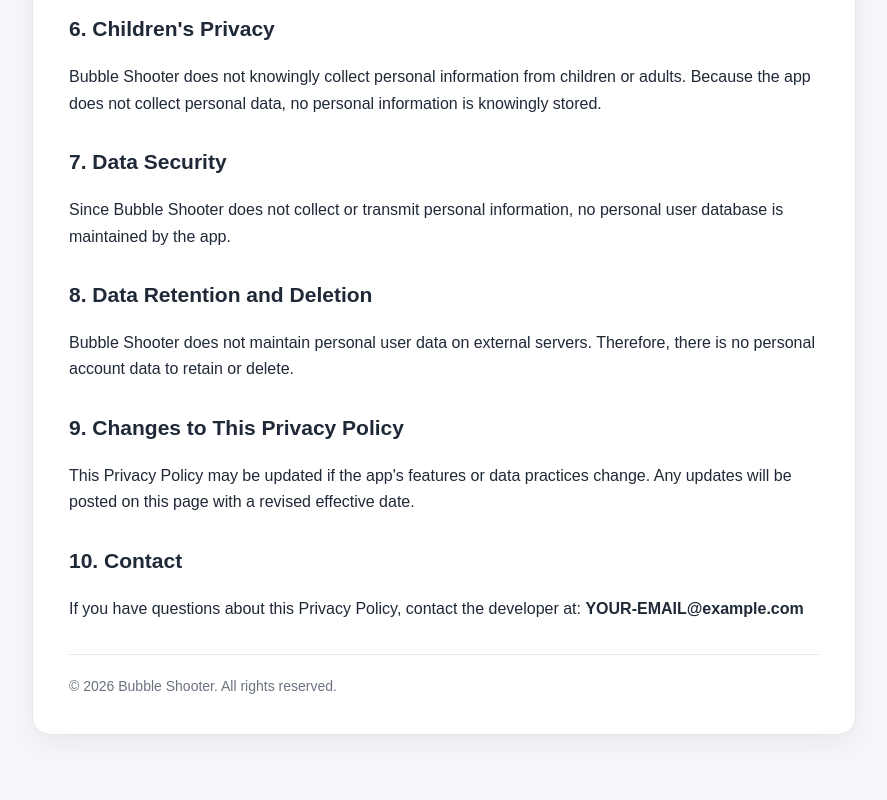
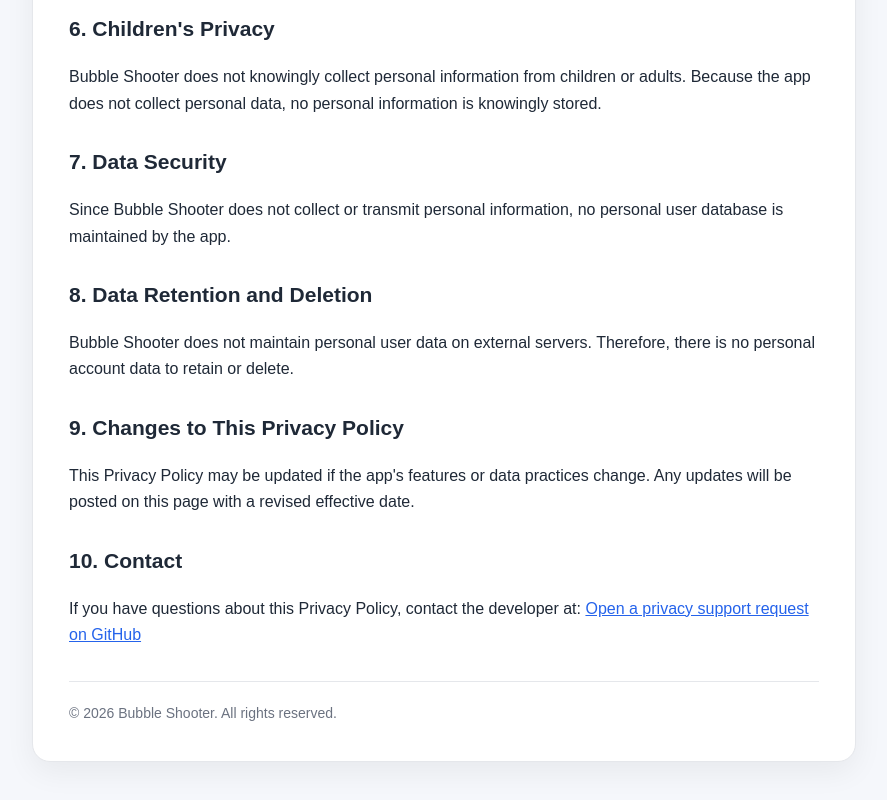
Before and after one commit to sajjadsaeed211-code/bubble-shooter-privacy, a plain HTML site: page index.html in a window 1280 px wide. Shown: the part 966-1766 px from the top of the page, without its empty margins (196-1083 px from the left). Drawn offline with Linux system fonts and the light colour scheme.

Commit message:
Replace placeholder contact with support link

```diff
--- a/index.html
+++ b/index.html
@@ -125,7 +125,7 @@
       <h2>10. Contact</h2>
       <p>
         If you have questions about this Privacy Policy, contact the developer at:
-        <strong>YOUR-EMAIL@example.com</strong>
+        <a href="https://github.com/sajjadsaeed211-code/bubble-shooter-privacy/issues">Open a privacy support request on GitHub</a>
       </p>
 
       <footer>
```
